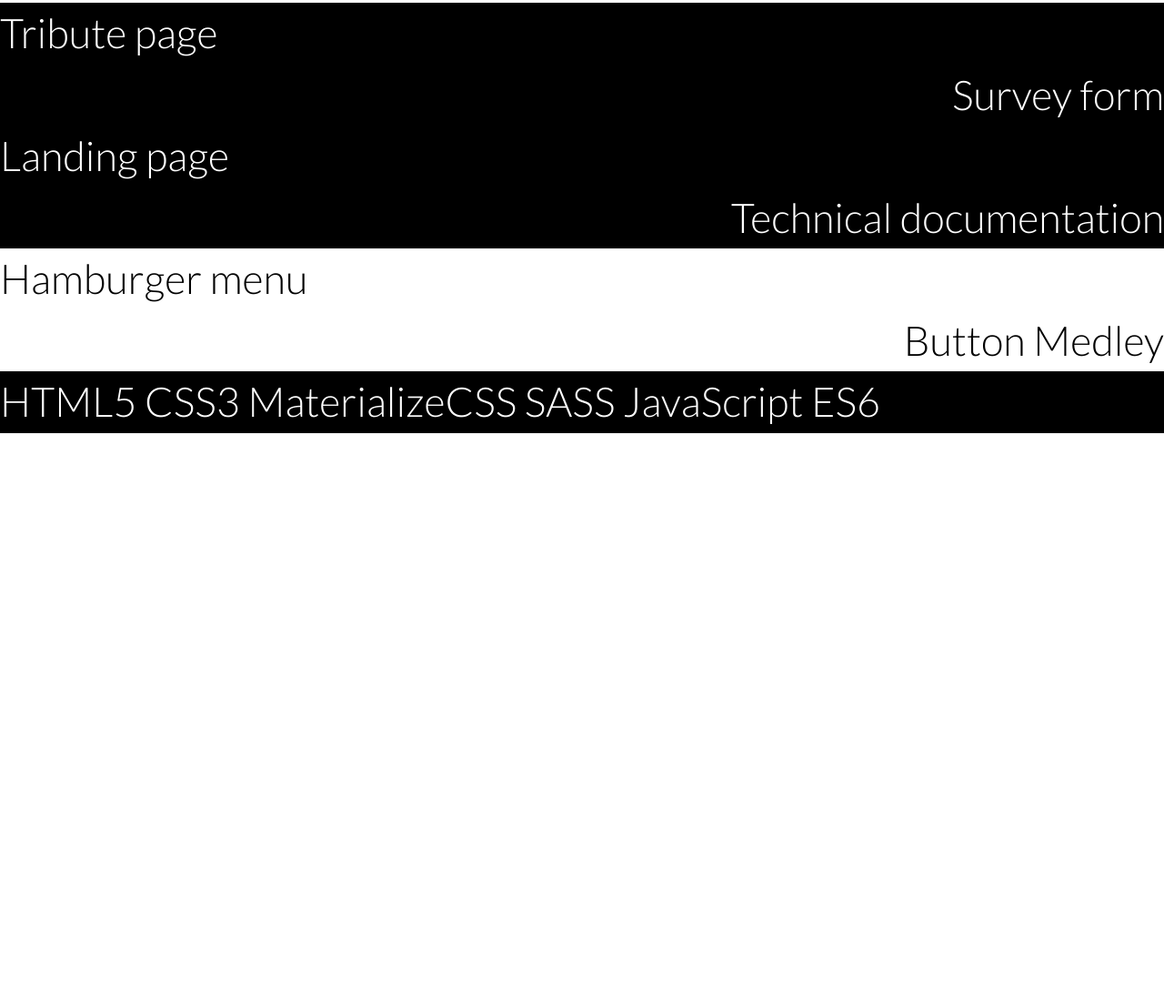
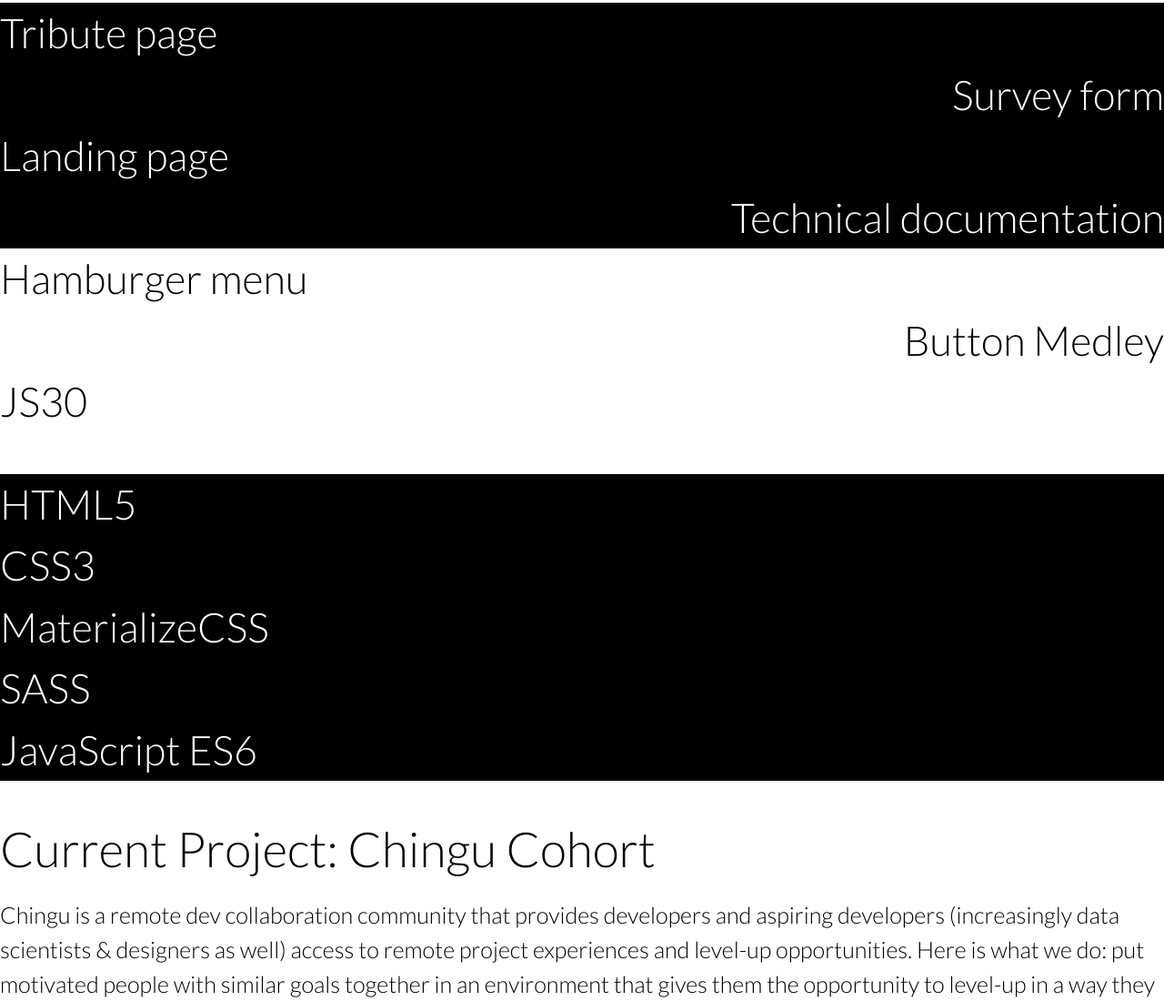
Before and after one commit to shay-meredith/Portfolio, a plain HTML site: page index.html in a window 1280 px wide. Shown: the part 1700-2800 px from the top of the page at 91% size. Before the commit the page ends 2176 px from the top, so only its background shows below. Drawn offline with nearby package versions, Linux system fonts and the light colour scheme.

Commit message:
Fix sections

```diff
--- a/index.html
+++ b/index.html
@@ -55,8 +55,9 @@
     </nav>
 
     <div id="chingu">
+        <a href="https://medium.com/chingu/hack-share-learn-40-developer-projects-from-the-chingu-cohorts-f740d080946d">
         <img src="media/chingu.png" id="chingu-img">
-        <h1 id="chingu-title">Chingu</h1>
+        <h1 id="chingu-title">Chingu</h1></a>
         <div class="description">
             <h2>Current Project: Chingu Cohort</h2>
             <p class="flow-text">Chingu is a remote dev collaboration community that provides developers and aspiring developers
@@ -96,27 +97,30 @@
         <div class="showcase-right">
             Button Medley
         </div>
+        <div class="showcase-left">
+            JS30
+        </div>
     </div>
 
     <div id="skills">
-        HTML5
-        CSS3
-        MaterializeCSS
-        SASS
-        JavaScript ES6
+        <ul>
+            <li>HTML5</li>
+            <li>CSS3</li>
+            <li>MaterializeCSS</li>
+            <li>SASS</li>
+            <li>JavaScript ES6</li>
+        </ul>
+
+        <!--TODO: Add GitHub info, stats, or card? -->
     </div>
 
-    <div id="my-background"
-
-    <!--TODO:
-
-        Current project: Chingu
-        Website showcase
-        Design element showcase
-        Knowledge and skills
-        My story and background
-
-    -->
+    <div id="my-background">
+        <h2>Current Project: Chingu Cohort</h2>
+        <p class="flow-text">Chingu is a remote dev collaboration community that provides developers and aspiring developers
+        (increasingly data scientists & designers as well) access to remote project experiences and level-up opportunities.
+        Here is what we do: put motivated people with similar goals together in an environment that gives them the opportunity
+        to level-up in a way they couldn’t otherwise. Our focus is on accelerated learning and creating impact.</p>
+    </div>
 
     <script src="https://ajax.googleapis.com/ajax/libs/jquery/3.2.1/jquery.js"></script>
     <script src="https://cdnjs.cloudflare.com/ajax/libs/materialize/0.100.2/js/materialize.js"></script>
```
